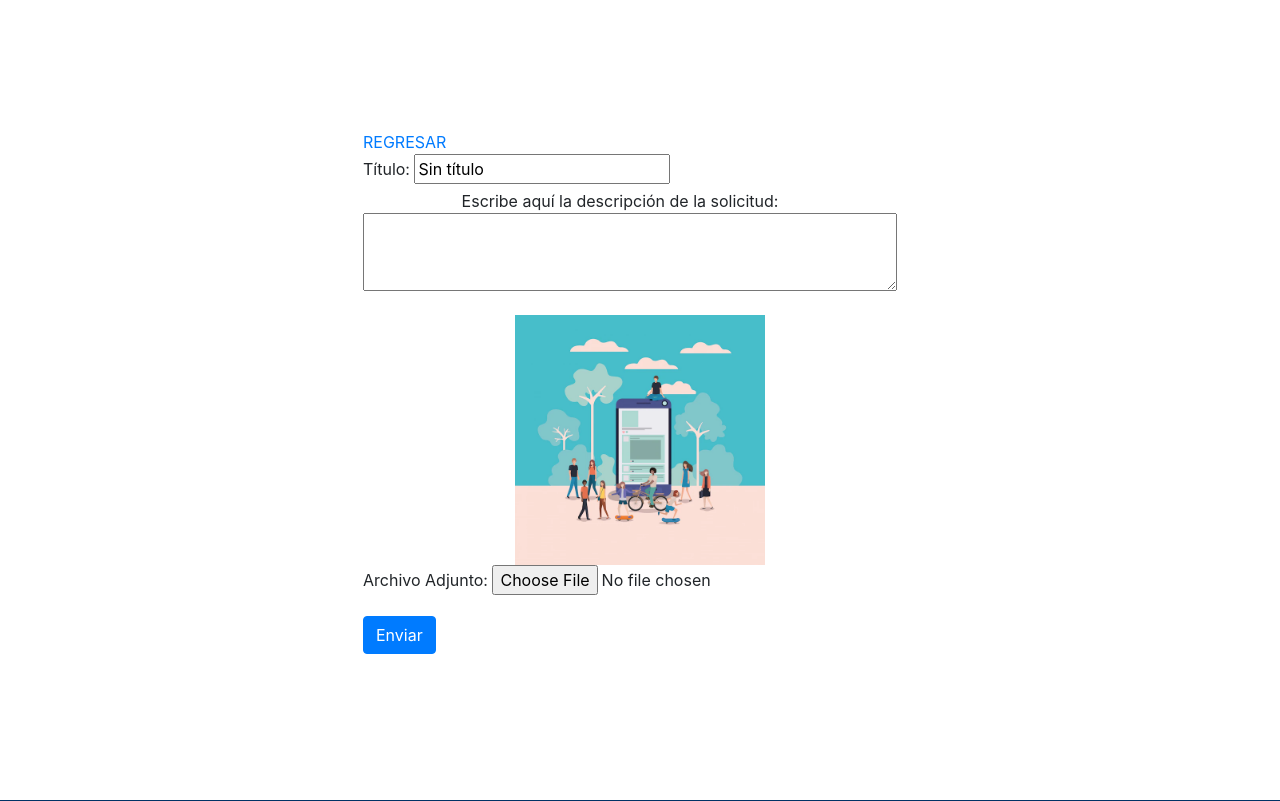
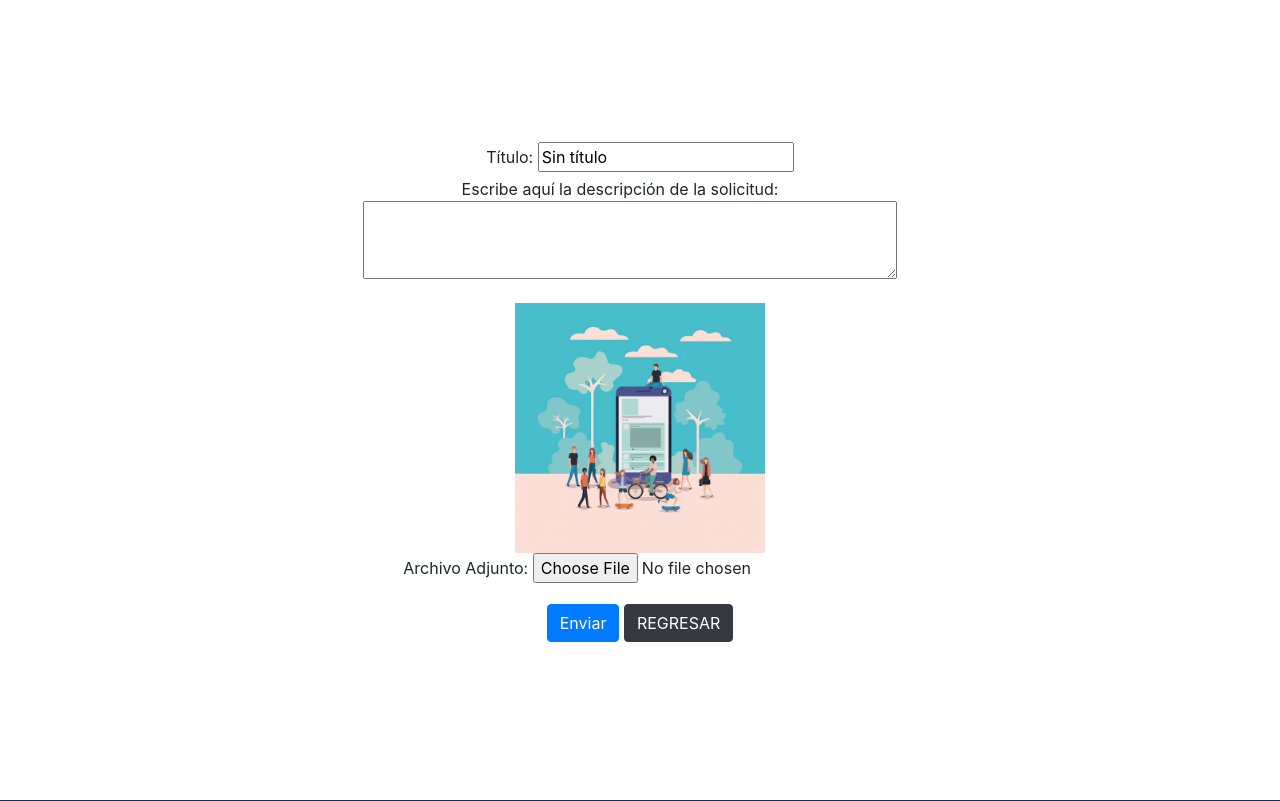
Before and after one commit to Jesus-007-cmd/CiudadaniaConectada, a Django app: page /reportessolicitudes/agregar-solicitud/ in a window 1280 px wide. Shown: the part 80-881 px from the top of the page. Run offline with Django 4.2, Linux system fonts and the light colour scheme; the visitor is signed in with stand-in values (Sample User, id 1); some libraries are stand-ins or nearby versions.

Commit message:
Se realizan ajustes

```diff
--- a/egobconect/settings.py
+++ b/egobconect/settings.py
@@ -37,6 +37,7 @@ INSTALLED_APPS = [
     'django.contrib.contenttypes',
     'django.contrib.sessions',
     'django.contrib.messages',
+    'django_extensions',
     'django.contrib.staticfiles',
     'reportessolicitudes',
     'bootstrap4',
--- a/egobconect/templates/inicio.html
+++ b/egobconect/templates/inicio.html
@@ -2,7 +2,7 @@
 {% load static %}
 
 {% block content %}
-<div class="d-flex justify-content-center align-items-center" style="height: 80vh;">
+<div class="d-flex justify-content-center align-items-center" style="height: 60vh;">
     <div class="text-center">
         <h1>Bienvenido</h1>
         <h5>Inicia Sesión según tu tipo de usuario de preferencia:</h5>
--- a/egobconect/templates/registration/register.html
+++ b/egobconect/templates/registration/register.html
@@ -31,7 +31,8 @@
             <label for="email"> Email</label>
             <input type="email" name="email" id="email" required>
             <br>
-            <input class="btn-primary" type="submit" value="Registrarse">
+            <input class="btn btn-primary" type="submit" value="Registrarse">
+            <a href="{% url 'cerrarsesion' %}" class="btn btn-dark">REGRESAR</a>
         </form>
 
     </div>
--- a/egobconect/templates/usuarios/agregar_solicitud.html
+++ b/egobconect/templates/usuarios/agregar_solicitud.html
@@ -4,10 +4,10 @@
 
 <link rel="stylesheet" href="{% static 'css/estilos.css' %}">
 <div class="d-flex justify-content-center align-items-center" style="height: 100vh ;  ">
-    <form method="post" enctype="multipart/form-data">
+    <form method="post" enctype="multipart/form-data" class="elementosvertical">
         {% csrf_token %}
-        <a href="{% url 'index_usuario' %}">REGRESAR</a>
-        <div >
+
+        <div>
             {{ form.titulo.label_tag }}
             {{ form.titulo }}
         </div>
@@ -15,18 +15,24 @@
         <div class="descripcion-input">
             <div class="descripcion-input">
                 Escribe aquí la descripción de la solicitud:</div>
-                <textarea  id="{{ form.descripcion.id_for_label }}" name="{{ form.descripcion.name }}" rows="3"    cols="50"></textarea>
+            <textarea id="{{ form.descripcion.id_for_label }}" name="{{ form.descripcion.name }}" rows="3"
+                cols="50"></textarea>
         </div>
 
         <div class="container text-center mt-4">
-                <img class="img_sol" src="{% static 'imagenes/ciudadania.jpg' %}" alt="Imagen Visual" style="max-width: 250px;">
+            <img class="img_sol" src="{% static 'imagenes/ciudadania.jpg' %}" alt="Imagen Visual"
+                style="max-width: 250px;">
         </div>
         <div class="form-group">
             {{ form.archivo_adjunto.label_tag }}
             {{ form.archivo_adjunto }}
         </div>
+        <div>
+            <button type="submit" class="btn btn-primary">Enviar</button>
+            <a href="{% url 'index_usuario' %}" class="btn btn-dark" style="text-align: center;">REGRESAR</a>
 
-        <button type="submit" class="btn btn-primary">Enviar</button>
+        </div>
+
     </form>
 </div>
 
--- a/egobconect/templates/usuarios/solicitudesdeusuario.html
+++ b/egobconect/templates/usuarios/solicitudesdeusuario.html
@@ -1,6 +1,6 @@
 {% extends "base.html" %}
 {% block content %}
-<a href="{% url 'index_usuario' %}">REGRESAR</a>
+
     <h2>Mis Solicitudes de Información</h2>
     {% if solicitudes %}
         <table class="table">
@@ -13,6 +13,7 @@
                     <th>Fecha de Creación</th>
                     <th>Última Actualización</th>
                     <th>Funcionario Responsable</th>
+                    <th>Respuesta del funcionario</th>
                 </tr>
             </thead>
             <tbody>
@@ -44,6 +45,7 @@
                                 Aún no ha dado respuesta un funcionario
                             {% endif %}
                         </td>
+                        <td>{{ solicitud.comentario }}</td>
                     </tr>
                 {% endfor %}
             </tbody>
@@ -51,4 +53,6 @@
     {% else %}
         <p>No tienes solicitudes de información.</p>
     {% endif %}
+    <a href="{% url 'index_usuario' %}" class="btn btn-dark" style="align-items: center; text-align: center;;">REGRESAR</a>
+
 {% endblock %}
--- a/static/css/estilos.css
+++ b/static/css/estilos.css
@@ -21,11 +21,33 @@ h1 {
 
 
 }
+.elementosvertical{
+  display: flex;
+  flex-direction: column;
+  text-align: center;
+  justify-content: center;
+}
+.elementoshorizontal{
+  display: flex;
+  flex-direction: row;
+  padding-top: 30px;
+  padding-bottom: 30px;
+  text-align: center;
+  justify-content: center;
 
+}
+@media (max-width: 750px) {
+  .elementoshorizontal{
+    display: flex;
+  flex-direction: column;
+  text-align: center;
+  justify-content: center;
+
+  }
+}
 .descripcion-input {
 
   margin-right: 20px;
-
   text-align: center;
 }
 
@@ -203,7 +225,9 @@ table.main-table-dar-respuesta td {
 }
 
 .form-group {
-  margin-bottom: 1rem;
+  margin-bottom: 1rem !important;
+  padding-left: 10px !important;
+  padding-right: 10px !important;
 }
 
 /* Hasta aqui finaliza css para el admin_home*/
```
Also changed, not shown: egobconect/templates/usuarios/agregar_reporte.html (+27 -28 lines), models_diagram.png (added), myapp_models.png (added), reportes_problemas/luces.jpg (added), static/imagenes/luces.jpg (added). Lines whose indentation alone changed are shown as unchanged.
